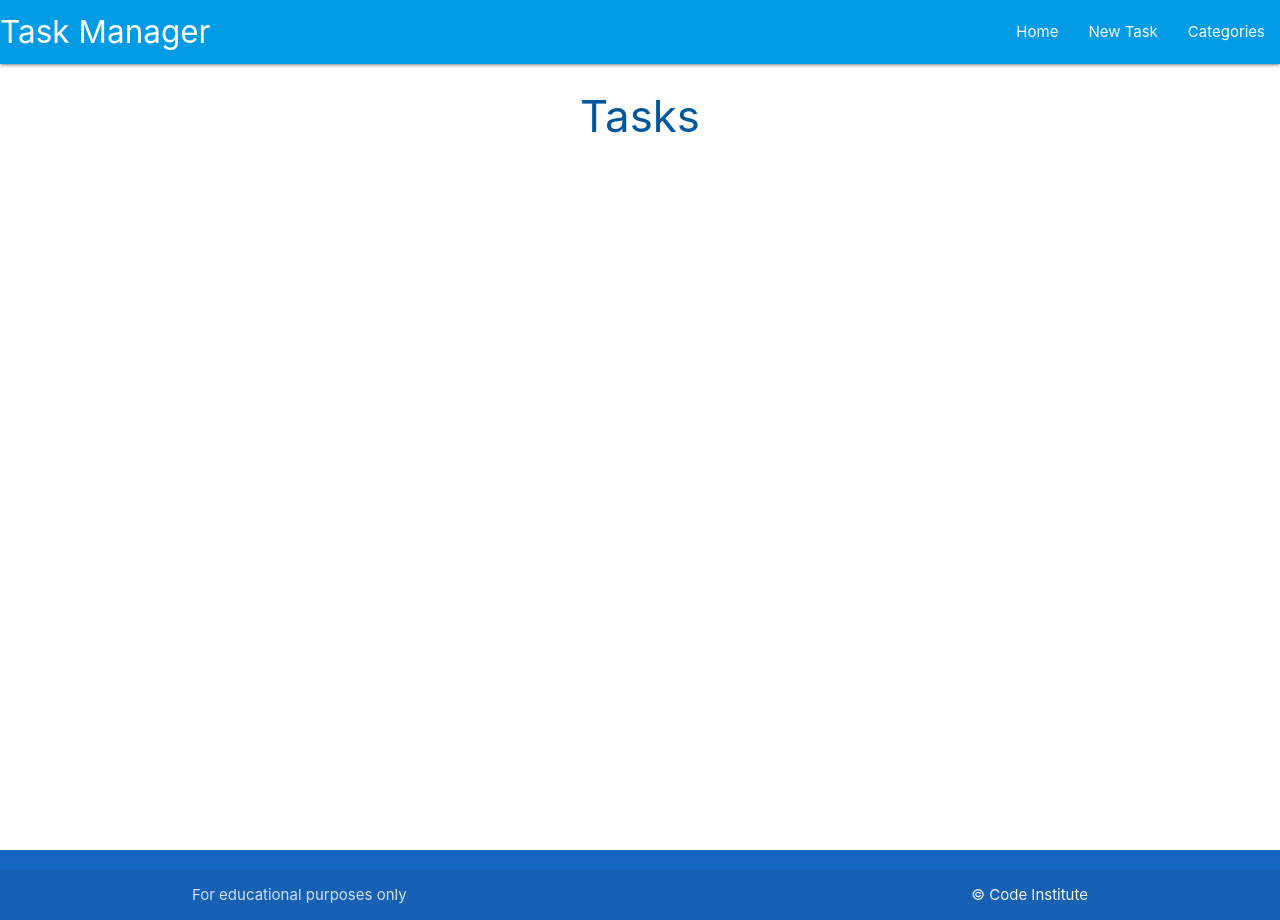
After one commit to Wings30306/flask-task-manager, a Flask app: template taskmanager/templates/tasks.html in a window 1280 px wide. The commit adds this page. Run offline with Flask 2, Linux system fonts and the light colour scheme; the template is opened without the code that fills it, so the values that code supplies are empty.

Commit message:
Add templates and template inheritance

```diff
--- a/taskmanager/routes.py
+++ b/taskmanager/routes.py
@@ -1,7 +1,8 @@
 from flask import render_template
 from taskmanager import app, db
+from taskmanager.models import Category, Task
 
 
 @app.route("/")
 def home():
-    return render_template("base.html")
+    return render_template("tasks.html")
--- /dev/null
+++ b/taskmanager/static/css/style.css
@@ -0,0 +1,9 @@
+body {
+    display: flex;
+    min-height: 100vh;
+    flex-direction: column;
+}
+
+main {
+    flex: 1 0 auto;
+}
--- /dev/null
+++ b/taskmanager/static/js/script.js
@@ -0,0 +1,4 @@
+document.addEventListener('DOMContentLoaded', function () {
+    let sidenav = document.querySelectorAll('.sidenav');
+    M.Sidenav.init(sidenav);
+});
--- a/taskmanager/templates/base.html
+++ b/taskmanager/templates/base.html
@@ -1,12 +1,53 @@
 <!DOCTYPE html>
 <html lang="en">
+
 <head>
     <meta charset="UTF-8">
     <meta http-equiv="X-UA-Compatible" content="IE=edge">
     <meta name="viewport" content="width=device-width, initial-scale=1.0">
     <title>Task Manager</title>
+    <!-- Compiled and minified CSS -->
+    <link rel="stylesheet" href="https://cdnjs.cloudflare.com/ajax/libs/materialize/1.0.0/css/materialize.min.css">
+    <link rel="stylesheet" href="{{ url_for('static', filename='css/style.css')}}">
 </head>
+
 <body>
-    Hello World!
+    <header>
+        <nav class="light-blue darken-1">
+            <div class="nav-wrapper">
+                <a href="#!" class="brand-logo">Task Manager</a>
+                <a href="#" data-target="mobile-demo" class="sidenav-trigger"><i class="material-icons">menu</i></a>
+                <ul class="right hide-on-med-and-down">
+                    <li><a href="{{ url_for('home')}}">Home</a></li>
+                    <li><a href="{{ url_for('home')}}">New Task</a></li>
+                    <li><a href="{{ url_for('home')}}">Categories</a></li>
+                </ul>
+            </div>
+        </nav>
+
+        <ul class="sidenav" id="mobile-demo">
+            <li><a href="{{ url_for('home')}}">Home</a></li>
+            <li><a href="{{ url_for('home')}}">New Task</a></li>
+            <li><a href="{{ url_for('home')}}">Categories</a></li>
+        </ul>
+    </header>
+
+    <main class="container">
+        {% block content %}
+        {% endblock %}
+    </main>
+
+    <footer class="page-footer blue darken-3">
+        <div class="footer-copyright">
+          <div class="container">
+          For educational purposes only
+          <a class="grey-text text-lighten-4 right" href="https://codeinstitute.net" target="_blank">&copy; Code Institute</a>
+          </div>
+        </div>
+      </footer>
+    <!-- Compiled and minified JavaScript -->
+    <script src="https://cdnjs.cloudflare.com/ajax/libs/materialize/1.0.0/js/materialize.min.js"></script>
+    <script src="{{ url_for('static', filename='js/script.js') }}"></script>
 </body>
+
 </html>
--- /dev/null
+++ b/taskmanager/templates/tasks.html
@@ -0,0 +1,6 @@
+{% extends 'base.html' %}
+{% block content %}
+
+<h3 class="light-blue-text text-darken-4 center-align">Tasks</h3>
+
+{% endblock %}
```
Also changed, not shown: taskmanager/models.py (added, +35 -0 lines).
